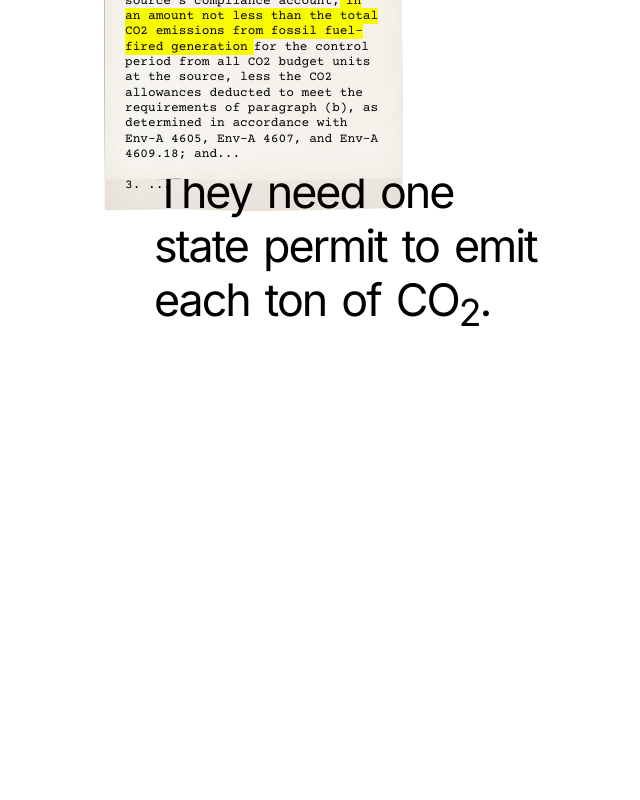
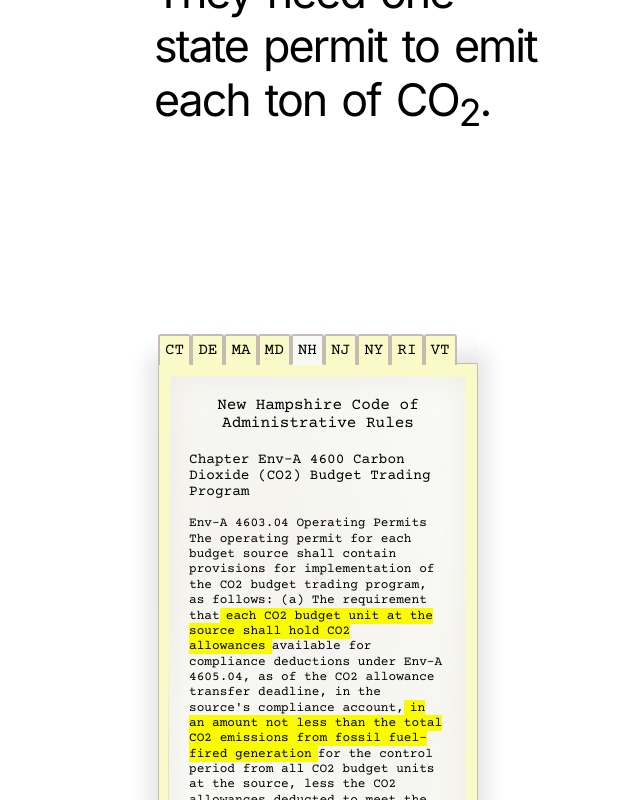
Before and after one commit to delvillarfr/ban-carbon, a Next.js app: page / in a window 1280 px wide. Shown: the part 3060-3860 px from the top of the page, without its empty margins (386-1026 px from the left). Built offline with nearby package versions, Linux system fonts and the light colour scheme.

Commit message:
Arranged RGGI regulations in a file folder.

```diff
--- a/app/globals.css
+++ b/app/globals.css
@@ -304,14 +304,12 @@ section {
 }
 
 .permits-line {
-  position: absolute;
-  top: 0;
   width: 100%;
   z-index: 2;
 }
 
 .permits-line-container {
-  padding-top: clamp(500px, 50vh, 800px);
+  padding-top: clamp(300px, 30vh, 500px);
   margin-left: max(
     calc(50% - 100px), /* Wide Screens */
     calc(45% - 50px) /* Narrow Screens */
@@ -320,50 +318,82 @@ section {
 
 .laws-container {
   width: 100%;
+  height: 800px;
+  padding-top: 200px;
+  z-index: 1;
   display: flex;
-  flex-direction: column;
-  align-items: center;
-  z-index: 1;
+  justify-content: center;
 }
 
-.tab-input {
-  display: none;
+.folder {
+  height: 565px;
+  width: 320px;
+  margin-left: 10vw;
+  position: relative;
+}
+
+.folder-background {
+  position: absolute;
+  top: 29px;
+  left: 0;
+  width: 100%;
+  height: 100%;
+  background-color: rgb(255, 255, 204);
+  border: 0.5px solid rgb(200, 190, 180);
+  border-radius: 0 0 3px 3px;
+  box-shadow: 0px 0px 20px 10px rgba(0, 0, 0, 0.1);
+  z-index: 5;
 }
 
 .tab-bar {
   display: flex;
-  gap: 0;
-  width: fit-content;
+  z-index: 10;
   position: relative;
-  z-index: 10;
+}
+.tab-bar input {
+  display: none;
+}
+.tab-bar label {
+  background-color: rgb(255, 255, 204);
+  padding: 5px 5px;
+  cursor: pointer;
+  border: 2px solid rgb(200, 190, 180);
+  border-bottom: none;
+  user-select: none;
+  border-radius: 3px 3px 0 0;
 }
 
-.tab {
-  background-color: rgb(255, 255, 204);
-  padding: 10px 20px;
-  cursor: pointer;
-  border: 1px solid rgb(200, 190, 180);
-  border-bottom: none;
-  user-select: none;
-}
-
-#tab-nh:checked ~ .tab-bar label[for="tab-nh"],
-#tab-ct:checked ~ .tab-bar label[for="tab-ct"],
-#tab-de:checked ~ .tab-bar label[for="tab-de"],
-#tab-ma:checked ~ .tab-bar label[for="tab-ma"],
-#tab-md:checked ~ .tab-bar label[for="tab-md"],
-#tab-nj:checked ~ .tab-bar label[for="tab-nj"],
-#tab-ny:checked ~ .tab-bar label[for="tab-ny"],
-#tab-ri:checked ~ .tab-bar label[for="tab-ri"],
-#tab-vt:checked ~ .tab-bar label[for="tab-vt"] {
+#tab-nh:checked ~ label[for="tab-nh"],
+#tab-ct:checked ~ label[for="tab-ct"],
+#tab-de:checked ~ label[for="tab-de"],
+#tab-ma:checked ~ label[for="tab-ma"],
+#tab-md:checked ~ label[for="tab-md"],
+#tab-nj:checked ~ label[for="tab-nj"],
+#tab-ny:checked ~ label[for="tab-ny"],
+#tab-ri:checked ~ label[for="tab-ri"],
+#tab-vt:checked ~ label[for="tab-vt"] {
   background-color: rgb(252, 252, 248);
   position: relative;
   z-index: 10;
+  border-bottom: 1px solid rgb(252, 252, 248);
+}
+
+.worn-paper {
+/* Aged paper texture */
+background-image:
+  radial-gradient(circle at 25% 25%, rgba(139, 119, 101, 0.04) 0%, transparent 50%),
+  radial-gradient(circle at 75% 75%, rgba(160, 142, 120, 0.03) 0%, transparent 50%),
+  radial-gradient(circle at 50% 50%, rgba(180, 160, 140, 0.02) 0%, transparent 60%);
+
+/* Subtle noise texture */
+filter: contrast(1.02) brightness(0.98);
 }
 
 .law {
   position: absolute;
   width: 300px;
+  margin-top: 10px;
+  margin-left: 10px;
   background-color: rgb(252, 252, 248);
   border: 1px solid rgb(200, 190, 180);
   box-shadow:
@@ -373,15 +403,6 @@ section {
   transition: z-index 0s, box-shadow 0.3s ease;
   padding: 20px;
   overflow: hidden;
-
-  /* Aged paper texture */
-  background-image:
-    radial-gradient(circle at 25% 25%, rgba(139, 119, 101, 0.04) 0%, transparent 50%),
-    radial-gradient(circle at 75% 75%, rgba(160, 142, 120, 0.03) 0%, transparent 50%),
-    radial-gradient(circle at 50% 50%, rgba(180, 160, 140, 0.02) 0%, transparent 60%);
-
-  /* Subtle noise texture */
-  filter: contrast(1.02) brightness(0.98);
 
   /* Moderately irregular edges */
   clip-path: polygon(0.8% 0.2%,
@@ -402,63 +423,17 @@ section {
   z-index: 1;
 }
 
-#tab-ct:checked ~ .law-8,
-#tab-de:checked ~ .law-1,
-#tab-ma:checked ~ .law-4,
-#tab-md:checked ~ .law-6,
-#tab-nh:checked ~ .law-3,
-#tab-nj:checked ~ .law-7,
-#tab-ny:checked ~ .law-9,
-#tab-ri:checked ~ .law-10,
-#tab-vt:checked ~ .law-5 {
+.folder:has(#tab-ct:checked) .law-8,
+.folder:has(#tab-de:checked) .law-1,
+.folder:has(#tab-ma:checked) .law-4,
+.folder:has(#tab-md:checked) .law-6,
+.folder:has(#tab-nh:checked) .law-3,
+.folder:has(#tab-nj:checked) .law-7,
+.folder:has(#tab-ny:checked) .law-9,
+.folder:has(#tab-ri:checked) .law-10,
+.folder:has(#tab-vt:checked) .law-5 {
   z-index: 10;
 }
-
-.law-1 {
-  background-color: rgb(248, 245, 240);
-}
-
-.law-2 {
-  background-color: rgb(245, 240, 235);
-  filter: contrast(1.03) brightness(0.97) sepia(0.05);
-}
-
-.law-3 {
-  background-color: rgb(250, 248, 242);
-}
-
-.law-4 {
-  background-color: rgb(242, 240, 235);
-  filter: contrast(1.01) brightness(0.99) sepia(0.03);
-}
-
-.law-5 {
-  background-color: rgb(246, 242, 238);
-}
-
-.law-6 {
-  background-color: rgb(244, 238, 230);
-  filter: contrast(1.04) brightness(0.96) sepia(0.08);
-}
-
-.law-7 {
-  background-color: rgb(240, 235, 228);
-}
-
-.law-8 {
-  background-color: rgb(247, 243, 237);
-  filter: contrast(1.02) brightness(0.98) sepia(0.04);
-}
-
-.law-9 {
-  background-color: rgb(243, 237, 229);
-}
-
-.law-10 {
-  background-color: rgb(249, 244, 239);
-  filter: contrast(1.03) brightness(0.97) sepia(0.06);
-}
-
 
 .document-content {
   display: flex;
@@ -468,7 +443,6 @@ section {
 
 .document-title {
   text-align: center;
-  font-size: clamp(1rem, 1.65vw, 1.1rem);
   margin-bottom: 8px;
 }
 
--- a/app/page.tsx
+++ b/app/page.tsx
@@ -134,29 +134,31 @@ export default function Home() {
                 </h2>
               </div>
             </div>
-            <div className="laws-container">
-            <input type="radio" name="state-tab" id="tab-ct" className="tab-input" />
-            <input type="radio" name="state-tab" id="tab-de" className="tab-input" />
-            <input type="radio" name="state-tab" id="tab-ma" className="tab-input" />
-            <input type="radio" name="state-tab" id="tab-md" className="tab-input" />
-            <input type="radio" name="state-tab" id="tab-nh" className="tab-input" defaultChecked />
-            <input type="radio" name="state-tab" id="tab-nj" className="tab-input" />
-            <input type="radio" name="state-tab" id="tab-ny" className="tab-input" />
-            <input type="radio" name="state-tab" id="tab-ri" className="tab-input" />
-            <input type="radio" name="state-tab" id="tab-vt" className="tab-input" />
-            <div className={`tab-bar ${courier.className}`}>
-              <label htmlFor="tab-ct" className="tab">CT</label>
-              <label htmlFor="tab-de" className="tab">DE</label>
-              <label htmlFor="tab-ma" className="tab">MA</label>
-              <label htmlFor="tab-md" className="tab">MD</label>
-              <label htmlFor="tab-nh" className="tab">NH</label>
-              <label htmlFor="tab-nj" className="tab">NJ</label>
-              <label htmlFor="tab-ny" className="tab">NY</label>
-              <label htmlFor="tab-ri" className="tab">RI</label>
-              <label htmlFor="tab-vt" className="tab">VT</label>
+            <div className={`laws-container ${courier.className}`}>
+              <div className="folder">
+                <div className="tab-bar worn-paper">
+                  <input type="radio" name="state-tab" id="tab-ct" />
+                  <input type="radio" name="state-tab" id="tab-de" />
+                  <input type="radio" name="state-tab" id="tab-ma" />
+                  <input type="radio" name="state-tab" id="tab-md" />
+                  <input type="radio" name="state-tab" id="tab-nh" defaultChecked />
+                  <input type="radio" name="state-tab" id="tab-nj" />
+                  <input type="radio" name="state-tab" id="tab-ny" />
+                  <input type="radio" name="state-tab" id="tab-ri" />
+                  <input type="radio" name="state-tab" id="tab-vt" />
+                  <label htmlFor="tab-ct">CT</label>
+                  <label htmlFor="tab-de">DE</label>
+                  <label htmlFor="tab-ma">MA</label>
+                  <label htmlFor="tab-md">MD</label>
+                  <label htmlFor="tab-nh">NH</label>
+                  <label htmlFor="tab-nj">NJ</label>
+                  <label htmlFor="tab-ny">NY</label>
+                  <label htmlFor="tab-ri">RI</label>
+                  <label htmlFor="tab-vt">VT</label>
                 </div>
-            <div className="law law-1">
-                <div className={`document-content ${courier.className}`}>
+                <div className="folder-background worn-paper"></div>
+                <div className="law law-1 worn-paper">
+                    <div className="document-content">
                       <div className="document-title">
                         The Delaware Code
                       </div>
@@ -186,8 +188,8 @@ export default function Home() {
                       </p>
                     </div>
                 </div>
-            <div className="law law-2">
-                <div className={`document-content ${courier.className}`}>
+                <div className="law law-2 worn-paper">
+                    <div className="document-content">
                       <div className="document-title">
                         Maine Department of Environmental Protection
                       </div>
@@ -218,8 +220,8 @@ export default function Home() {
                       </p>
                     </div>
                 </div>
-            <div className="law law-3">
-                <div className={`document-content ${courier.className}`}>
+                <div className="law law-3 worn-paper">
+                    <div className="document-content">
                       <div className="document-title">
                         New Hampshire Code of Administrative Rules
                       </div>
@@ -245,8 +247,8 @@ export default function Home() {
                       </p>
                     </div>
                 </div>
-            <div className="law law-4">
-                <div className={`document-content ${courier.className}`}>
+                <div className="law law-4 worn-paper">
+                    <div className="document-content">
                       <div className="document-title">
                         Code of Massachusetts Regulations
                       </div>
@@ -274,8 +276,8 @@ export default function Home() {
                       </p>
                     </div>
                 </div>
-            <div className="law law-5">
-                <div className={`document-content ${courier.className}`}>
+                <div className="law law-5 worn-paper">
+                    <div className="document-content">
                       <div className="document-title">
                         Code of Vermont Rules
                       </div>
@@ -305,8 +307,8 @@ export default function Home() {
                       </p>
                     </div>
                 </div>
-            <div className="law law-6">
-                <div className={`document-content ${courier.className}`}>
+                <div className="law law-6 worn-paper">
+                    <div className="document-content">
                       <div className="document-title">
                         Code of Maryland Regulations
                       </div>
@@ -323,8 +325,8 @@ export default function Home() {
                       </p>
                     </div>
                 </div>
-            <div className="law law-7">
-                <div className={`document-content ${courier.className}`}>
+                <div className="law law-7 worn-paper">
+                    <div className="document-content">
                       <div className="document-title">
                         The New Jersey Administrative Code
                       </div>
@@ -355,8 +357,8 @@ export default function Home() {
                       </p>
                     </div>
                 </div>
-            <div className="law law-8">
-                <div className={`document-content ${courier.className}`}>
+                <div className="law law-8 worn-paper">
+                    <div className="document-content">
                       <div className="document-title">
                         Regulations of Connecticut State Agencies
                       </div>
@@ -380,8 +382,8 @@ export default function Home() {
                       </p>
                     </div>
                 </div>
-            <div className="law law-9">
-                <div className={`document-content ${courier.className}`}>
+                <div className="law law-9 worn-paper">
+                    <div className="document-content">
                       <div className="document-title">
                         New York Codes, Rules, and Regulations
                       </div>
@@ -412,8 +414,8 @@ export default function Home() {
                       </p>
                     </div>
                 </div>
-            <div className="law law-10">
-                <div className={`document-content ${courier.className}`}>
+                <div className="law law-10 worn-paper">
+                  <div className="document-content">
                     <div className="document-title">
                       Rhode Island Code of Regulations
                     </div>
@@ -444,6 +446,7 @@ export default function Home() {
                 </div>
               </div>
             </div>
+          </div>
         </section>
       </main>
     </>
```
Lines whose indentation alone changed are shown as unchanged.
